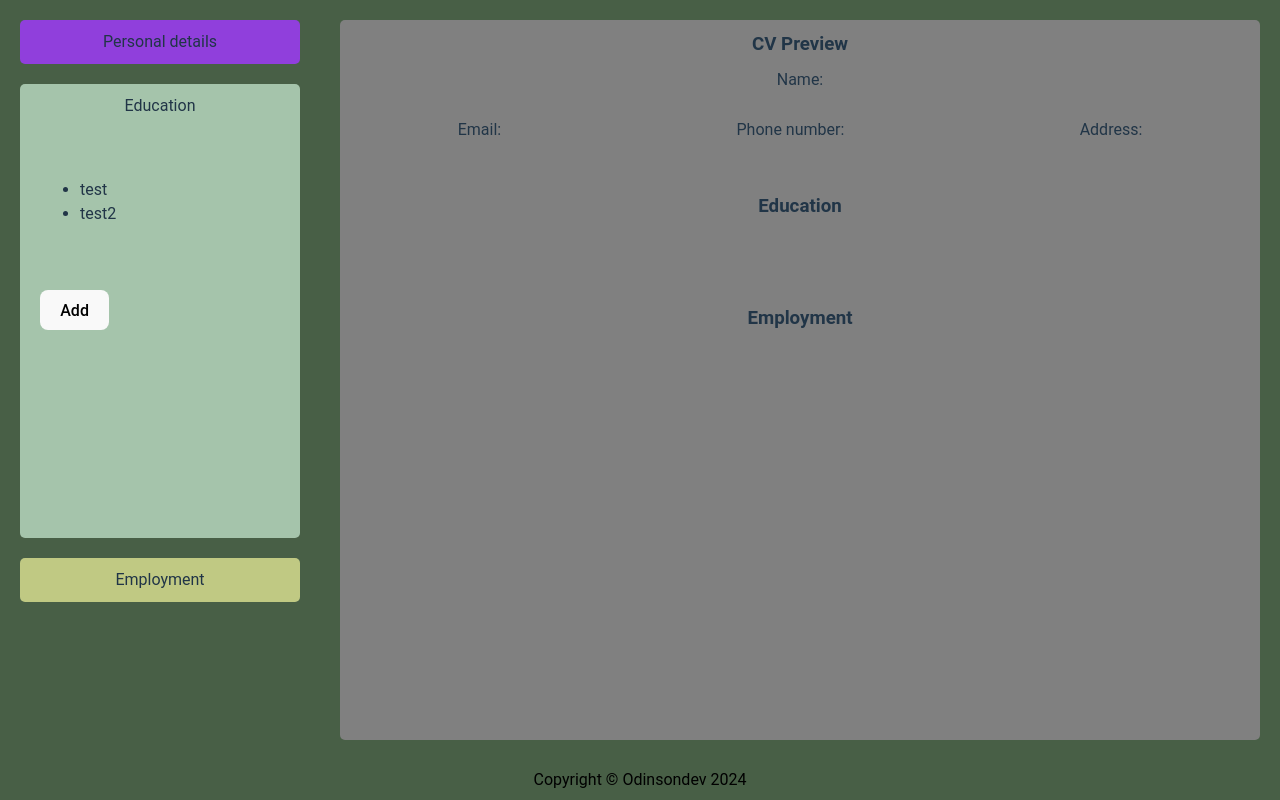
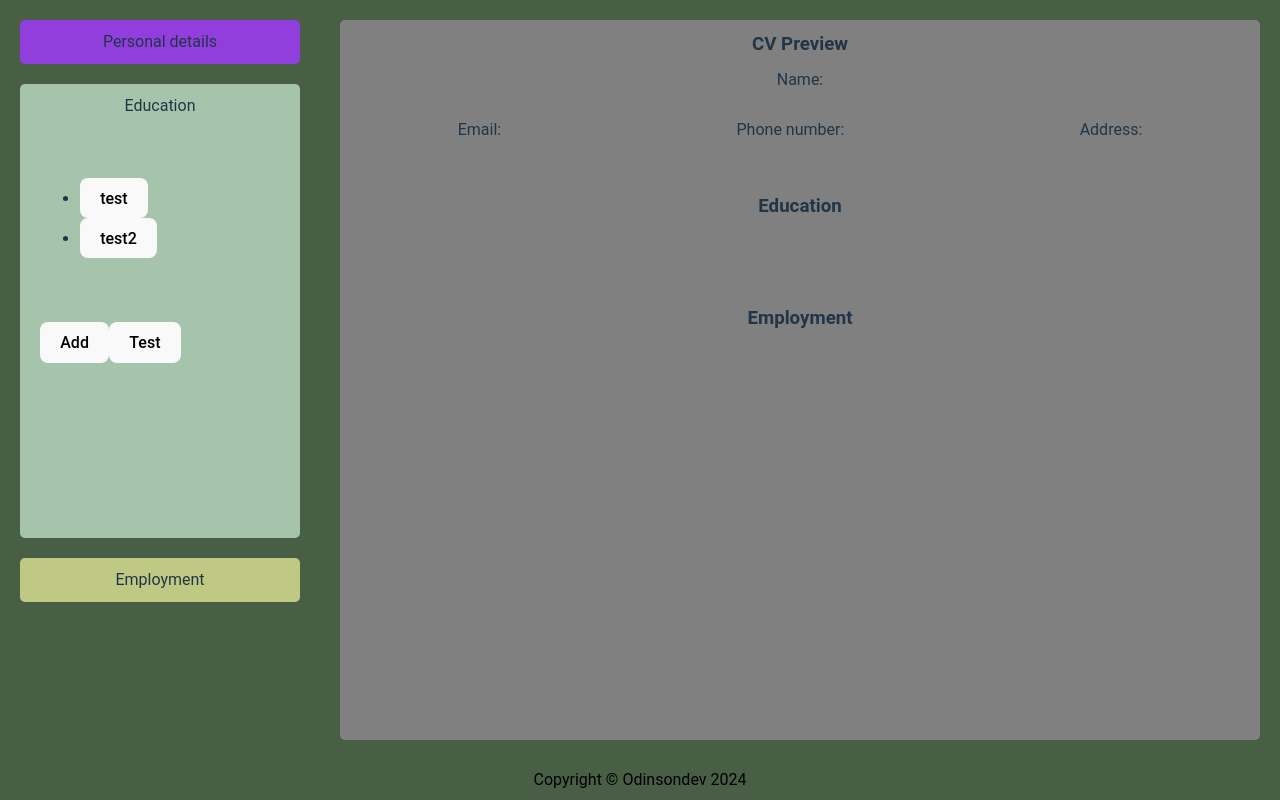
Before and after one commit to Odinsondev/project21-cvApplication, a React (Vite) app: page / in a window 1280 px wide. Both pictures are taken after a click on the element "Education". Built offline with nearby package versions, Linux system fonts and the light colour scheme.

Commit message:
Chore: refactor code to combine multiple states
Combined all details information into details state.
Combined all school information into school state.

```diff
--- a/src/AddEducation.jsx
+++ b/src/AddEducation.jsx
@@ -1,11 +1,15 @@
 import { useState } from 'react'
 import './AddEducation.css';
 
-function CreateSchoolList( {list} ) {
+import Something from './Test';
+
+function CreateSchoolList( {list, editSchool} ) {
   return (
     <ul>
       {list.map(function(school) {
-          return <li>{school.name}</li>
+          return <li key={school.id}>
+            <button type='button' onClick={editSchool}>{school.name}</button>  {/* !! */}
+            </li>
       })}
     </ul>
   )
@@ -28,7 +32,7 @@ export default function AddEducation(
   }
 
 
-  const [schoolList, setSchoolList] = useState([{name: 'test'}, {name: 'test2'}])
+  const [schoolList, setSchoolList] = useState([{name: 'test', id: 1}, {name: 'test2', id: 2}])
 
   function addNewSchoolToArray() {
   const newSchool = createNewSchool();
@@ -52,9 +56,33 @@ export default function AddEducation(
     school.startDate = startDate;
     school.endDate = endDate;
     school.location = location;
+    school.id = crypto.randomUUID();
 
     return school;
   }
+
+
+
+
+  const [testList, setTestList] = useState([{name: 'test', id: 1}])
+
+  function addTestToArray() {
+  const newT = addTest();
+  const newTestList = [...testList, newT];
+  setTestList(newTestList);
+  }
+
+
+  function addTest() {
+    const test = Something;
+
+    return test;
+  }
+
+
+
+
+
 
   return (
     <div className='education-card'>
@@ -63,7 +91,7 @@ export default function AddEducation(
       </div>
       <div className={ card === 2 ? 'card-body' : 'hidden' }>
         <br />
-        < CreateSchoolList list={schoolList} />
+        < CreateSchoolList editSchool={toggleAddSchool} list={schoolList} />
         <br />
         <div className={ school === true ? 'school' : 'hidden' }>
           <input id='school-name' type='text' onChange={updateSchool} placeholder='School name'/>
@@ -75,6 +103,8 @@ export default function AddEducation(
         </div>
         <br />
         <button type='button' onClick={toggleAddSchool}>Add</button>
+        <button type='button' onClick={addTestToArray}>Test</button>
+
       </div>
     </div>
   )
--- a/src/App.jsx
+++ b/src/App.jsx
@@ -34,61 +34,54 @@ function App() {
   }
 
   //states for AddDetails
-  const [name, setName] = useState('');
-  const [email, setEmail] = useState('');
-  const [phone, setPhone] = useState('');
-  const [address, setAddress] = useState('');
+  const [details, setDetails] = useState({});
 
   function changeName(e) {
-    const newName = e.target.value;
-    setName(newName);
+    const newName = {...details, name: e.target.value };
+    setDetails(newName);
   }
 
   function changeEmail(e) {
-    const newEmail = e.target.value;
-    setEmail(newEmail);
+    const newEmail = {...details, email: e.target.value };
+    setDetails(newEmail);
   }
 
   function changePhone(e) {
-    const newPhone = e.target.value;
-    setPhone(newPhone);
+    const newPhone = {...details, phone: e.target.value };
+    setDetails(newPhone);
   }
 
   function changeAddress(e) {
-    const newAddress = e.target.value;
-    setAddress(newAddress);
+    const newAddress = {...details, address: e.target.value };
+    setDetails(newAddress);
   }
 
   //states for AddEducation
-  const [school, setSchool] = useState('');
-  const [degree, setDegree] = useState('');
-  const [startDate, setStartDate] = useState('');
-  const [endDate, setEndDate] = useState('');
-  const [location, setLocation] = useState('');
+  const [school, setSchool] = useState({});
 
-  function changeSchool(e) {
-    const newSchool = e.target.value;
+  function changeSchoolName(e) {
+    const newSchool = {...school, schoolName: e.target.value};
     setSchool(newSchool);
   }
 
   function changeDegree(e) {
-    const newDegree = e.target.value;
-    setDegree(newDegree);
+    const newSchool = {...school, degree: e.target.value};
+    setSchool(newSchool);
   }
 
   function changeStartDate(e) {
-    const newStartDate = e.target.value;
-    setStartDate(newStartDate);
+    const newSchool = {...school, startDate: e.target.value};
+    setSchool(newSchool);
   }
 
   function changeEndDate(e) {
-    const newEndDate = e.target.value;
-    setEndDate(newEndDate);
+    const newSchool = {...school, endDate: e.target.value};
+    setSchool(newSchool);
   }
 
   function changeLocation(e) {
-    const newLocation = e.target.value;
-    setLocation(newLocation);
+    const newSchool = {...school, location: e.target.value};
+    setSchool(newSchool);
   }
 
   return (
@@ -107,7 +100,7 @@ function App() {
           <AddEducation
             card={activeCard}
             makeActive={activateSecondCard}
-            updateSchool={changeSchool}
+            updateSchool={changeSchoolName}
             updateDegree={changeDegree}
             updateStartDate={changeStartDate}
             updateEndDate={changeEndDate}
@@ -121,16 +114,8 @@ function App() {
       </div>
       <div id='cv'>
         < ShowPreview
-          name={name}
-          email={email}
-          phone={phone}
-          address={address}
-
-          school={school}
-          degree={degree}
-          startDate={startDate}
-          endDate={endDate}
-          location={location}/>
+          details={details}
+          school={school} />
       </div>
       <div id='footer'>
         <p>Copyright &copy; Odinsondev 2024</p>
--- a/src/ShowPreview.jsx
+++ b/src/ShowPreview.jsx
@@ -5,20 +5,20 @@ function ShowPreview(props) {  //used the props keyword for practice
   return (
     <div className="cv-preview">
       <h3 className='test'>CV Preview</h3>
-      <p className='test2' > Name: {props.name}</p>
+      <p className='test2' > Name: {props.details.name}</p>
       <div className="details">
-        <p className='email'> Email: {props.email}</p>
-        <p>Phone number: {props.phone}</p>
-        <p>Address: {props.address}</p>
+        <p className='email'> Email: {props.details.email}</p>
+        <p>Phone number: {props.details.phone}</p>
+        <p>Address: {props.details.address}</p>
       </div>
       <br />
       <h3 className='test' >Education</h3>
       <br />
-      <p>{props.school}</p>
-      <p>{props.degree}</p>
-      <p>{props.startDate}</p>
-      <p>{props.endDate}</p>
-      <p>{props.location}</p>
+      <p>{props.school.schoolName}</p>
+      <p>{props.school.degree}</p>
+      <p>{props.school.startDate}</p>
+      <p>{props.school.endDate}</p>
+      <p>{props.school.location}</p>
       <br />
       <h3 className='test' >Employment</h3>
     </div>
--- /dev/null
+++ b/src/Test.jsx
@@ -0,0 +1,5 @@
+export default function Something() {
+  return (
+    <p>test</p>
+  )
+}
```
Also changed, not shown: src/AddSchool.jsx (deleted, +0 -11 lines).
